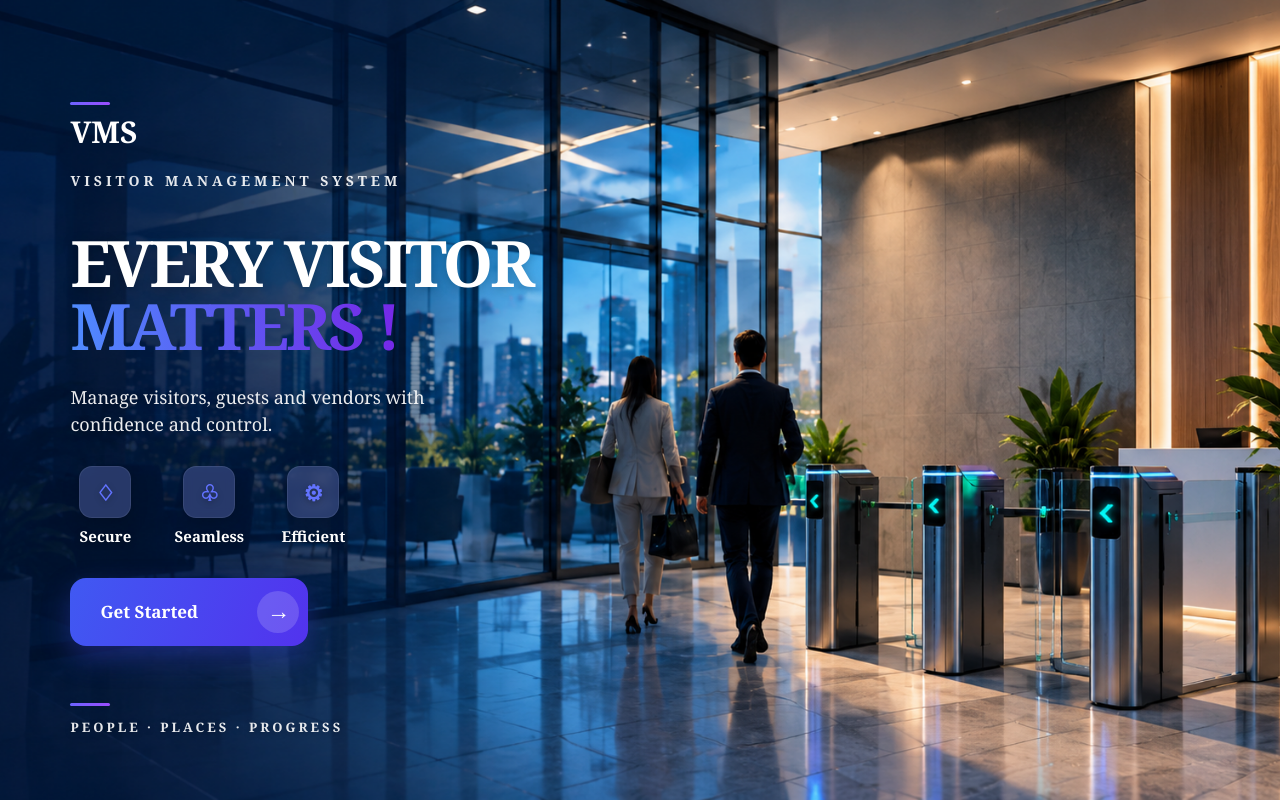
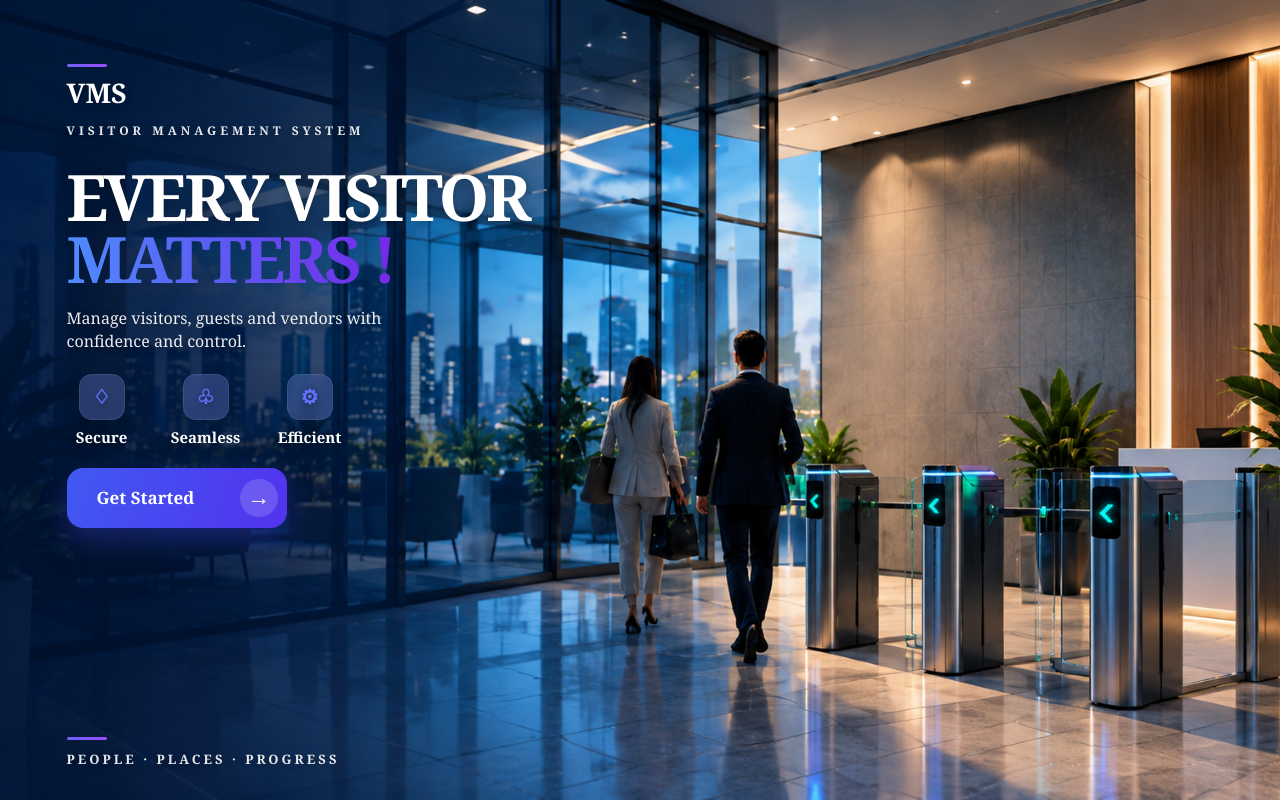
Before and after one commit to internslab-mobi/visit-admin-frontend, an Angular app in the folder VMS-FRONTEND/: page / in a window 1280 px wide. Built offline with nearby package versions, Linux system fonts and the light colour scheme.

Commit message:
landing page completed without any bugs

```diff
--- a/VMS-FRONTEND/src/app/features/landing/landing.css
+++ b/VMS-FRONTEND/src/app/features/landing/landing.css
@@ -14,7 +14,7 @@
 
 
 /* =================================
-   FULL SCREEN BACKGROUND IMAGE
+   BACKGROUND IMAGE
 ================================= */
 
 .background-image {
@@ -42,24 +42,25 @@
 
 
 /* =================================
-   CONTENT
+   MAIN CONTENT
 ================================= */
 
 .landing-content {
-  position: relative;
+  position: absolute;
 
   z-index: 2;
 
-  width: 100%;
-  height: 100%;
+  left: 5.2%;
+  top: 12%;
+
+  width: 680px;
 
   box-sizing: border-box;
 
-  padding-left: 5.5%;
-  padding-top: 8%;
-
   display: flex;
   flex-direction: column;
+
+  padding: 0;
 }
 
 
@@ -69,12 +70,14 @@
 
 .brand-section {
   display: flex;
+
   flex-direction: column;
+
   align-items: flex-start;
 }
 
 
-/* Small purple line above VMS */
+/* Purple line */
 
 .brand-line {
   width: 40px;
@@ -100,25 +103,37 @@
   font-size: 30px;
   font-weight: 700;
 
+  line-height: 1;
+
   color: #ffffff;
 
-  line-height: 1;
+  white-space: nowrap;
+
+  text-shadow:
+    0 2px 8px rgba(0, 0, 0, 0.25);
 }
 
 
-/* VISITOR MANAGEMENT SYSTEM */
+/* Subtitle */
 
 .brand-subtitle {
-  margin-top: 24px;
+  margin-top: 22px;
 
   font-family: Georgia, "Times New Roman", serif;
 
   font-size: 14px;
   font-weight: 600;
 
+  line-height: 1.2;
+
   letter-spacing: 4px;
 
   color: rgba(255, 255, 255, 0.9);
+
+  white-space: nowrap;
+
+  text-shadow:
+    0 2px 6px rgba(0, 0, 0, 0.3);
 }
 
 
@@ -127,38 +142,41 @@
 ================================= */
 
 .hero-section {
-  margin-top: 42px;
+  margin-top: 38px;
 }
 
 
-/* Main heading */
+/* Heading */
 
 .hero-section h1 {
   margin: 0;
 
   font-family: Georgia, "Times New Roman", serif;
 
-  font-size: clamp(52px, 5vw, 80px);
+  /*
+     Keeps the heading controlled
+     instead of using vw.
+  */
+  font-size: 76px;
 
   font-weight: 700;
 
-  line-height: 0.98;
+  line-height: 0.96;
 
   letter-spacing: -3px;
 
   color: #ffffff;
-}
 
+  white-space: nowrap;
 
-/* EVERY VISITOR */
-
-.hero-section h1 {
   text-shadow:
     0 2px 12px rgba(0, 0, 0, 0.25);
 }
 
 
-/* MATTERS ! */
+/* =================================
+   MATTERS GRADIENT
+================================= */
 
 .hero-section h1 span {
   background: linear-gradient(
@@ -183,16 +201,18 @@
 
 .description {
   width: 390px;
-  max-width: 90%;
 
-  margin-top: 26px;
+  margin: 24px 0 0 0;
+
+  padding: 0;
 
   font-family: Georgia, "Times New Roman", serif;
 
   font-size: 18px;
+
   font-weight: 400;
 
-  line-height: 1.5;
+  line-height: 1.45;
 
   color: rgba(255, 255, 255, 0.92);
 
@@ -208,9 +228,13 @@
 .features {
   display: flex;
 
+  align-items: flex-start;
+
   gap: 34px;
 
-  margin-top: 28px;
+  width: 330px;
+
+  margin-top: 25px;
 }
 
 
@@ -221,6 +245,8 @@
 
   align-items: center;
 
+  justify-content: flex-start;
+
   min-width: 70px;
 
   font-family: Georgia, "Times New Roman", serif;
@@ -229,6 +255,8 @@
 
   font-weight: 700;
 
+  line-height: 1.2;
+
   color: #ffffff;
 
   text-shadow:
@@ -236,7 +264,7 @@
 }
 
 
-/* Feature icon box */
+/* Feature icon */
 
 .feature-icon {
   width: 50px;
@@ -258,7 +286,6 @@
   font-size: 22px;
 
   backdrop-filter: blur(6px);
-
   -webkit-backdrop-filter: blur(6px);
 
   border: 1px solid rgba(255, 255, 255, 0.08);
@@ -276,9 +303,11 @@
   width: 238px;
   height: 68px;
 
-  margin-top: 32px;
+  margin-top: 29px;
 
   padding: 7px 9px 7px 30px;
+
+  box-sizing: border-box;
 
   border: none;
 
@@ -315,7 +344,7 @@
 }
 
 
-/* Button hover */
+/* Hover */
 
 .get-started-btn:hover {
   transform: translateY(-3px);
@@ -325,11 +354,15 @@
 }
 
 
-/* Button arrow */
+/* =================================
+   ARROW
+================================= */
 
 .arrow-circle {
   width: 42px;
   height: 42px;
+
+  flex-shrink: 0;
 
   display: flex;
 
@@ -366,9 +399,10 @@
 .bottom-tagline {
   position: absolute;
 
-  left: 5.5%;
+  left: 5.2%;
+  bottom: 5.5%;
 
-  bottom: 8%;
+  z-index: 3;
 
   display: flex;
 
@@ -394,7 +428,7 @@
 }
 
 
-/* PEOPLE · PLACES · PROGRESS */
+/* Tagline */
 
 .bottom-tagline span {
   font-family: Georgia, "Times New Roman", serif;
@@ -403,12 +437,129 @@
 
   font-weight: 600;
 
+  line-height: 1.2;
+
   letter-spacing: 3px;
 
   color: rgba(255, 255, 255, 0.9);
 
+  white-space: nowrap;
+
   text-shadow:
     0 2px 6px rgba(0, 0, 0, 0.3);
+}
+
+
+/* =================================
+   SHORT DESKTOP SCREENS
+================================= */
+
+@media (min-width: 769px) and (max-height: 800px) {
+
+  .landing-content {
+    top: 8%;
+  }
+
+  .brand-name {
+    font-size: 27px;
+  }
+
+  .brand-subtitle {
+    margin-top: 18px;
+
+    font-size: 12px;
+  }
+
+  .hero-section {
+    margin-top: 28px;
+  }
+
+  .hero-section h1 {
+    font-size: 64px;
+  }
+
+  .description {
+    margin-top: 18px;
+
+    font-size: 16px;
+  }
+
+  .features {
+    margin-top: 20px;
+  }
+
+  .feature-icon {
+    width: 44px;
+    height: 44px;
+
+    font-size: 20px;
+  }
+
+  .get-started-btn {
+    width: 220px;
+    height: 60px;
+
+    margin-top: 22px;
+  }
+
+  .arrow-circle {
+    width: 38px;
+    height: 38px;
+  }
+
+  .bottom-tagline {
+    bottom: 4%;
+  }
+}
+
+
+/* =================================
+   TABLET
+================================= */
+
+@media (max-width: 1100px) and (min-width: 769px) {
+
+  .landing-content {
+    left: 5%;
+    top: 10%;
+
+    width: 600px;
+  }
+
+  .brand-name {
+    font-size: 28px;
+  }
+
+  .brand-subtitle {
+    font-size: 12px;
+
+    letter-spacing: 3px;
+  }
+
+  .hero-section {
+    margin-top: 32px;
+  }
+
+  .hero-section h1 {
+    font-size: 64px;
+
+    letter-spacing: -2px;
+  }
+
+  .description {
+    width: 350px;
+
+    font-size: 17px;
+  }
+
+  .features {
+    gap: 26px;
+  }
+
+  .bottom-tagline {
+    left: 5%;
+    bottom: 4%;
+  }
 }
 
 
@@ -419,7 +570,7 @@
 @media (max-width: 768px) {
 
   .landing-page {
-    min-height: 700px;
+    min-height: 650px;
   }
 
 
@@ -430,19 +581,24 @@
   }
 
 
-  /* IMPORTANT:
-     No white overlay on mobile either
-  */
+  /* No overlay */
 
   .left-overlay {
     display: none;
   }
 
 
-  /* Content */
+  /* Main content */
 
   .landing-content {
-    padding: 40px 28px;
+    position: absolute;
+
+    left: 28px;
+    top: 35px;
+
+    width: calc(100% - 56px);
+
+    height: auto;
   }
 
 
@@ -465,13 +621,15 @@
     font-size: 11px;
 
     letter-spacing: 2.5px;
+
+    white-space: normal;
   }
 
 
   /* Hero */
 
   .hero-section {
-    margin-top: 35px;
+    margin-top: 30px;
   }
 
   .hero-section h1 {
@@ -480,6 +638,8 @@
     line-height: 0.98;
 
     letter-spacing: -2px;
+
+    white-space: normal;
   }
 
 
@@ -487,10 +647,9 @@
 
   .description {
     width: 330px;
-
     max-width: 100%;
 
-    margin-top: 22px;
+    margin-top: 20px;
 
     font-size: 16px;
 
@@ -501,9 +660,11 @@
   /* Features */
 
   .features {
+    width: auto;
+
     gap: 18px;
 
-    margin-top: 24px;
+    margin-top: 22px;
   }
 
   .feature {
@@ -528,7 +689,7 @@
     width: 210px;
     height: 62px;
 
-    margin-top: 28px;
+    margin-top: 25px;
 
     padding-left: 24px;
 
@@ -550,7 +711,7 @@
   .bottom-tagline {
     left: 28px;
 
-    bottom: 30px;
+    bottom: 25px;
   }
 
   .bottom-line {
@@ -572,8 +733,12 @@
 @media (max-width: 480px) {
 
   .landing-content {
-    padding: 30px 22px;
+    left: 22px;
+    top: 28px;
+
+    width: calc(100% - 44px);
   }
+
 
   .brand-name {
     font-size: 25px;
@@ -585,17 +750,22 @@
     letter-spacing: 2px;
   }
 
+
   .hero-section {
-    margin-top: 30px;
+    margin-top: 27px;
   }
 
   .hero-section h1 {
     font-size: 40px;
+
+    letter-spacing: -1.5px;
   }
+
 
   .description {
     font-size: 15px;
   }
+
 
   .features {
     gap: 12px;
@@ -610,16 +780,29 @@
   .feature-icon {
     width: 42px;
     height: 42px;
+
+    font-size: 18px;
   }
+
 
   .get-started-btn {
     width: 200px;
     height: 60px;
   }
 
+
   .bottom-tagline {
     left: 22px;
+    bottom: 20px;
+  }
 
-    bottom: 22px;
+  .bottom-line {
+    width: 32px;
+  }
+
+  .bottom-tagline span {
+    font-size: 9px;
+
+    letter-spacing: 1.8px;
   }
 }
```
Also changed, not shown: VMS-FRONTEND/src/app/features/landing/landing.html (+12 -53 lines).
